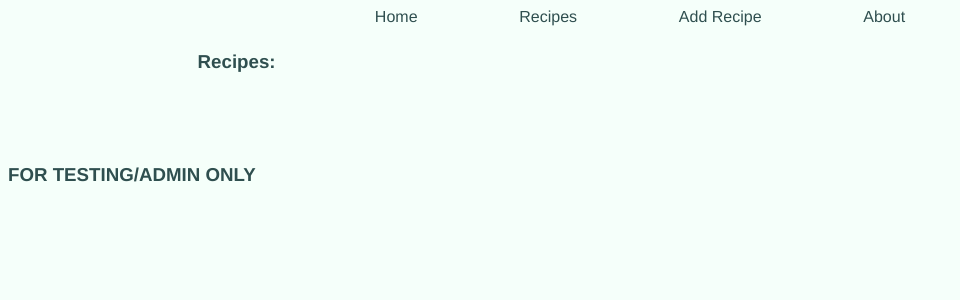
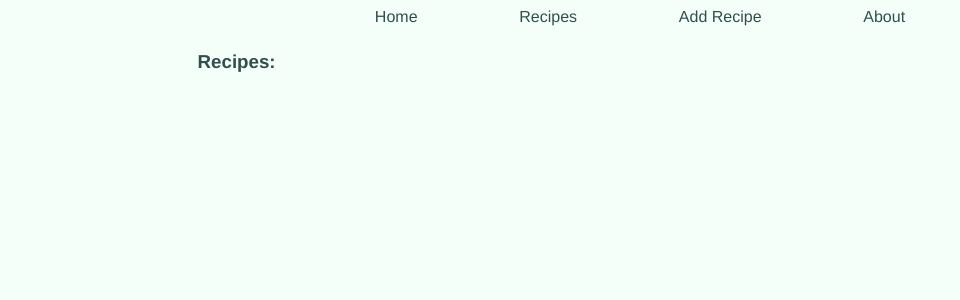
Before and after one commit to AlexanderGoose/recipes_app, a Flask app: page /recipes/1 in a window 1280 px wide. Shown: the top 300 px of the page, without its empty margins (0-960 px from the left). Run offline with Flask 3, Linux system fonts and the light colour scheme; data that the repository does not hold is empty; some web fonts are replaced.

Commit message:
removed delete db option entirely

```diff
--- a/templates/recipes.html
+++ b/templates/recipes.html
@@ -20,7 +20,7 @@
 </div>
 
 <br><br><br>
-<h3>FOR TESTING/ADMIN ONLY</h3>
+<!-- <h3>FOR TESTING/ADMIN ONLY</h3> -->
 
 <!-- Sends a post to /recips route. enacts the teardown
 method from dbAPI. Deletes tables. Used primarily after testing
```
